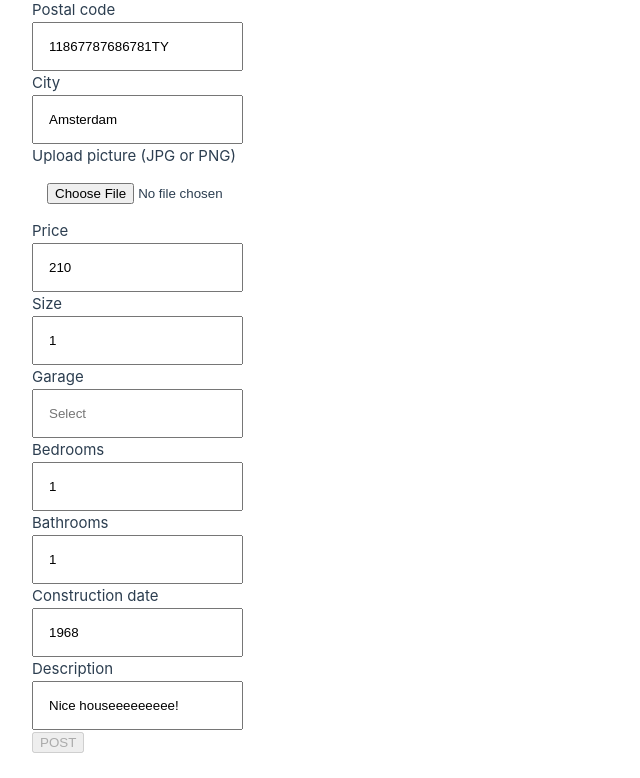
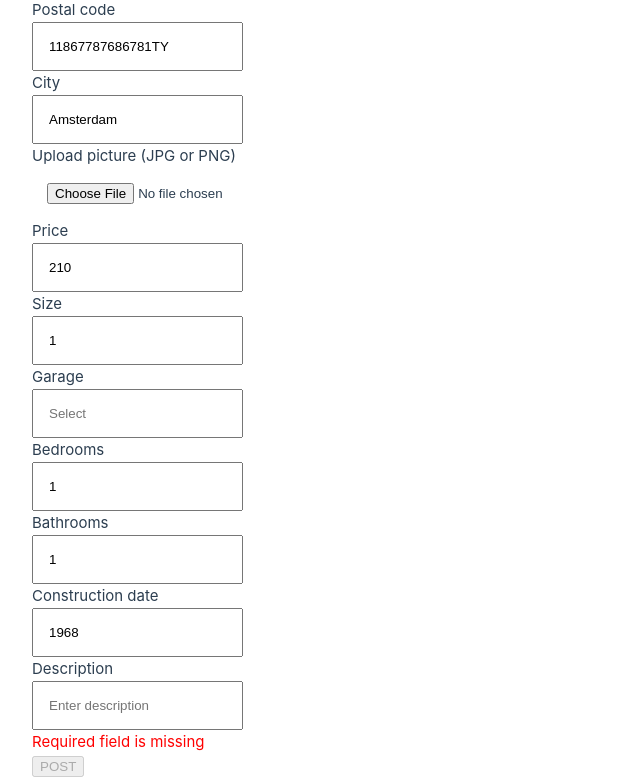
Before and after one commit to tannazma/dtt-assessment, a Vue app: page /new in a window 1280 px wide. Shown: the part 327-1105 px from the top of the page, without its empty margins (0-640 px from the left). Before the commit the page ends 1081 px from the top, so only its background shows below. Built offline with nearby package versions, Linux system fonts and the light colour scheme.

Commit message:
create an error for description when it is empty (description field validation)

```diff
--- a/src/components/NewHouseForm.vue
+++ b/src/components/NewHouseForm.vue
@@ -89,6 +89,7 @@
       @input="event => state.description = (event.target as HTMLInputElement)?.value"
       class="input"
     />
+    <span :style="{color: 'red', display: isDescriptionValid() ? 'none' : 'block'}"> Required field is missing</span>
     <button @click="submitForm" type="submit" :disabled="!isFormValidate()">POST</button>
   </form>
 </template>
@@ -140,7 +141,7 @@ state.zip = '11867787686781TY'
 state.city = 'Amsterdam'
 state.constructionYear = '1968'
 // state.hasGarage = 'trie'
-state.description = 'Nice houseeeeeeeee!'
+// state.description = 'Nice houseeeeeeeee!'
 
 async function submitForm(e: any) {
   e.preventDefault()
@@ -186,7 +187,7 @@ async function submitForm(e: any) {
 
 function isFormValidate() {
   if (
-    state.description.trim() &&
+    isDescriptionValid() &&
     state.price.trim() &&
     state.bedrooms.trim() &&
     state.bathrooms.trim() &&
@@ -203,6 +204,14 @@ function isFormValidate() {
     return false
   }
 }
+
+function isDescriptionValid() {
+  if (state.description.trim()) {
+    return true
+  } else {
+    return false
+  }
+}
 </script>
 
 <style scoped>
@@ -210,4 +219,7 @@ input {
   padding: 15px;
   display: block;
 }
+span {
+  display: block;
+}
 </style>
```
Also changed, not shown: logs.txt.
